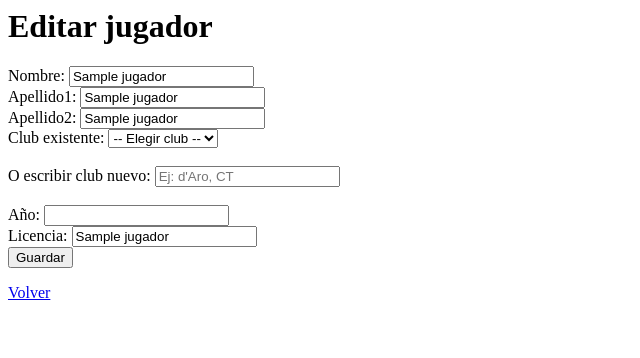
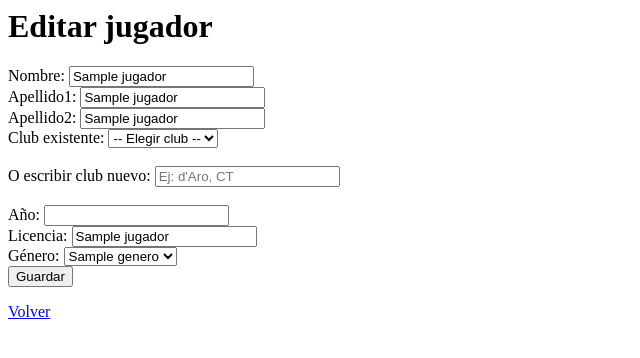
Before and after one commit to jordi4949/app_tennis, a FastAPI app: template app/templates/editar_jugador_importado.html in a window 1280 px wide. Shown: the top 358 px of the page, without its empty margins (0-640 px from the left). Run offline with FastAPI, Linux system fonts and the light colour scheme; the template is opened without the code that fills it: most values are stand-ins (such as "Sample title", 1, 10 or a date in 2020).

Commit message:
cambios ocr de genero

```diff
--- a/app/main.py
+++ b/app/main.py
@@ -650,7 +650,7 @@ def aprobar_jugador_importado(
     cur = conn.cursor()
 
     cur.execute("""
-        SELECT nombre, apellido1, apellido2, club, ano_nacimiento, numero_licencia, genero_id)
+        SELECT nombre, apellido1, apellido2, club, ano_nacimiento, numero_licencia, genero_id
         FROM jugadores_importados
         WHERE id = %s
     """, (jugador_id,))
@@ -714,7 +714,7 @@ def editar_importado(
 
     # jugador
     cur.execute("""
-        SELECT id, nombre, apellido1, apellido2, club, ano_nacimiento, numero_licencia
+        SELECT id, nombre, apellido1, apellido2, club, ano_nacimiento, numero_licencia, genero_id
         FROM jugadores_importados
         WHERE id = %s
     """, (jugador_id,))
@@ -728,6 +728,13 @@ def editar_importado(
 """)
 
     clubs = cur.fetchall()
+
+    cur.execute("""
+        SELECT id, nombre
+        FROM generos
+        ORDER BY id
+    """)
+    generos = cur.fetchall()
 
     cur.close()
     conn.close()
@@ -738,7 +745,8 @@ def editar_importado(
         context={
             "request": request,
             "jugador": jugador,
-            "clubs": clubs
+            "clubs": clubs,
+            "generos": generos
         }
     )
 @app.post("/admin/importar-jugadores/editar/{jugador_id}")
@@ -751,6 +759,7 @@ def guardar_importado(
     club_nuevo: str = Form(""),
     ano_nacimiento: int = Form(...),
     numero_licencia: str = Form(...),
+    genero_id: int = Form(...),
     admin: str = Depends(comprobar_admin)
 ):
     conn = get_connection()
@@ -767,11 +776,13 @@ def guardar_importado(
     cur.execute("""
         UPDATE jugadores_importados
         SET nombre=%s, apellido1=%s, apellido2=%s,
-            club=%s, ano_nacimiento=%s, numero_licencia=%s
+            club=%s, ano_nacimiento=%s, numero_licencia=%s,
+            genero_id=%s
         WHERE id=%s
     """, (
         nombre, apellido1, apellido2,
         club_final, ano_nacimiento, numero_licencia,
+        genero_id,
         jugador_id
     ))
 
--- a/app/templates/editar_jugador_importado.html
+++ b/app/templates/editar_jugador_importado.html
@@ -34,6 +34,15 @@ Año:
 Licencia:
 <input type="text" name="numero_licencia" value="{{ jugador[6] }}"><br>
 
+Género:
+<select name="genero_id" required>
+    {% for genero in generos %}
+        <option value="{{ genero[0] }}" {% if jugador[7] == genero[0] %}selected{% endif %}>
+            {{ genero[1]|capitalize }}
+        </option>
+    {% endfor %}
+</select><br>
+
 <button type="submit">Guardar</button>
 
 </form>
```
Also changed, not shown: Scripts/importar_jugadores.py (+15 -3 lines).
